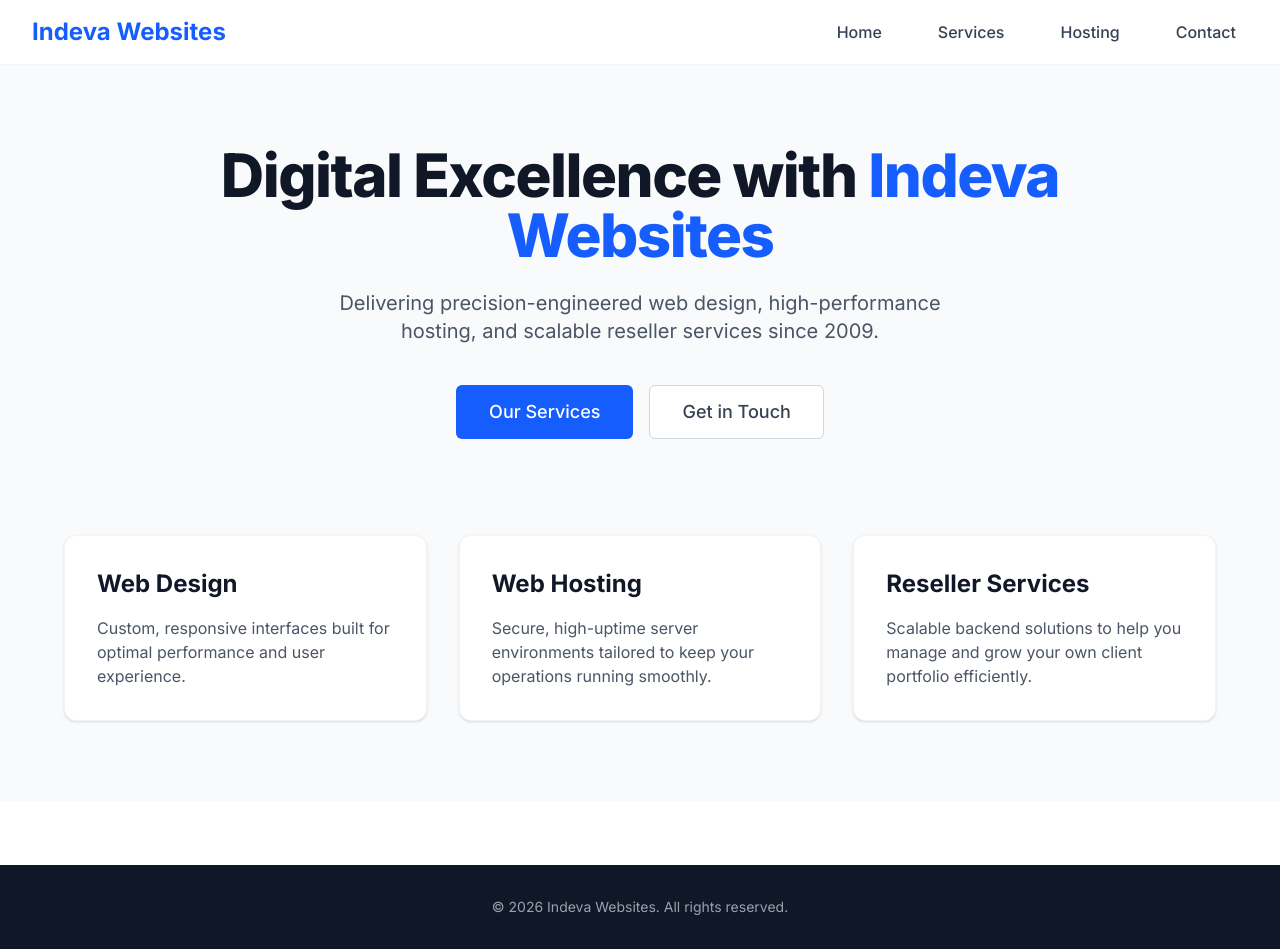
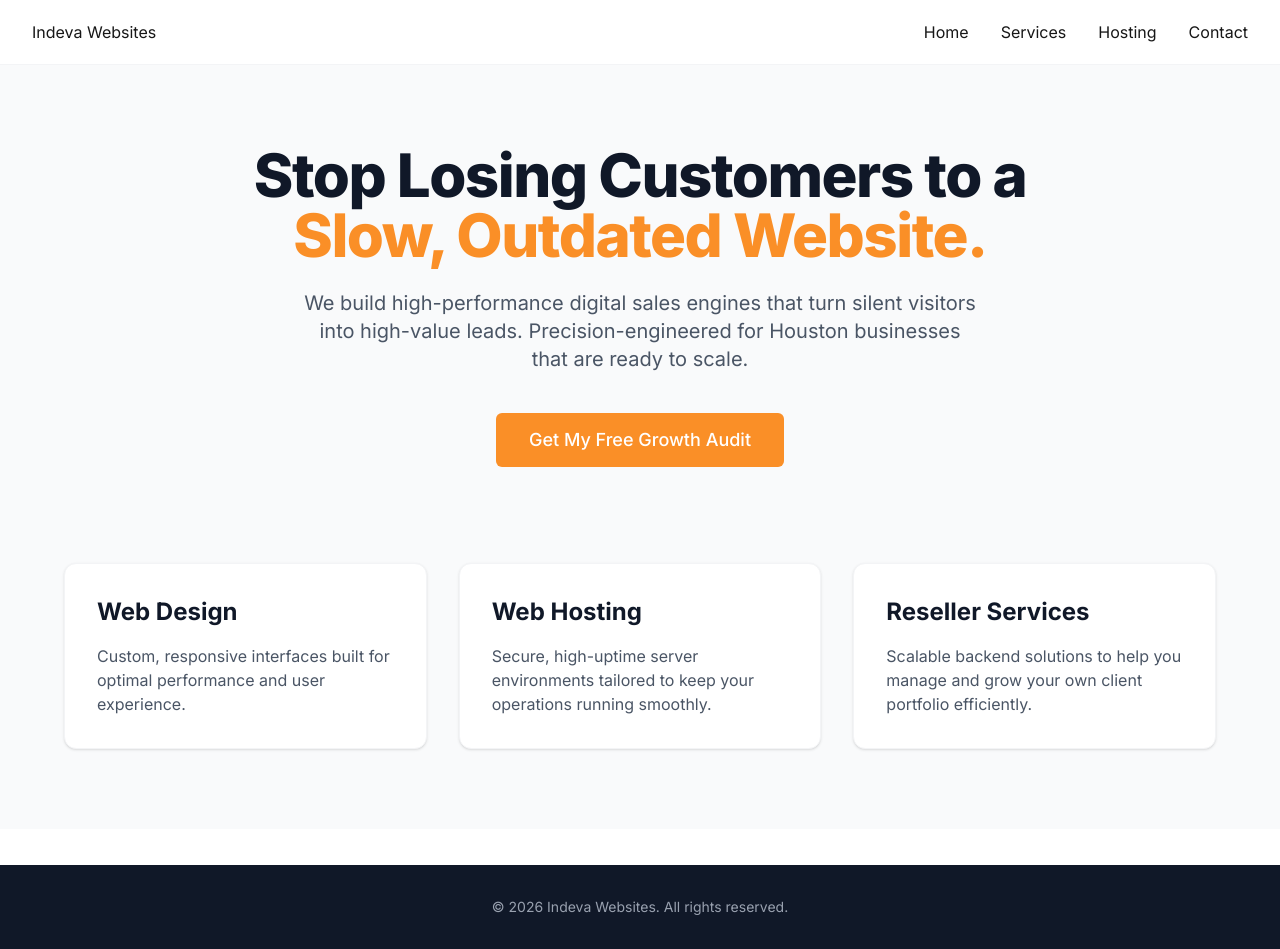
Before and after one commit to cgdiazv/indeva-websites, a Next.js app: page / in a window 1280 px wide. Built offline with nearby package versions, Linux system fonts and the light colour scheme.

Commit message:
Changed button background to Indeva orange

```diff
--- a/app/page.tsx
+++ b/app/page.tsx
@@ -3,17 +3,14 @@ export default function Home() {
     <div className="flex flex-col items-center justify-center py-20 px-4 sm:px-6 lg:px-8 bg-gray-50">
       <div className="max-w-4xl text-center">
         <h1 className="text-5xl font-extrabold text-gray-900 tracking-tight sm:text-6xl">
-          Digital Excellence with <span className="text-blue-600">Indeva Websites</span>
+          Stop Losing Customers to a <span className="text-[#FA8F27]">Slow, Outdated Website.</span>
         </h1>
         <p className="mt-6 text-xl text-gray-600 max-w-2xl mx-auto">
-          Delivering precision-engineered web design, high-performance hosting, and scalable reseller services since 2009.
+          We build high-performance digital sales engines that turn silent visitors into high-value leads. Precision-engineered for Houston businesses that are ready to scale.
         </p>
         <div className="mt-10 flex justify-center gap-4">
-          <a href="/services" className="px-8 py-3 border border-transparent text-base font-medium rounded-md text-white bg-blue-600 hover:bg-blue-700 md:text-lg">
-            Our Services
-          </a>
-          <a href="/contact" className="px-8 py-3 border border-gray-300 text-base font-medium rounded-md text-gray-700 bg-white hover:bg-gray-50 md:text-lg">
-            Get in Touch
+          <a href="/book-free-audit" className="px-8 py-3 border border-transparent text-base font-medium rounded-md text-white bg-[#FA8F27] hover:bg-orange-600 md:text-lg">
+            Get My Free Growth Audit
           </a>
         </div>
       </div>
--- a/components/Navbar.tsx
+++ b/components/Navbar.tsx
@@ -6,12 +6,12 @@ export default function Navbar() {
       <div className="max-w-7xl mx-auto px-4 sm:px-6 lg:px-8">
         <div className="flex justify-between h-16 items-center">
           <div className="flex-shrink-0">
-            <Link href="/" className="text-2xl font-bold text-blue-600">
+            <Link href="/" className="text-2xl font-bold text-[#FA8F27]">
               Indeva Websites
             </Link>
           </div>
           <div className="hidden md:flex space-x-8">
-            <Link href="/" className="text-gray-700 hover:text-blue-600 px-3 py-2 rounded-md font-medium">Home</Link>
+            <Link href="/" className="text-gray-700 hover:text-[#FA8F27] px-3 py-2 rounded-md font-medium">Home</Link>
             <Link href="/services" className="text-gray-700 hover:text-blue-600 px-3 py-2 rounded-md font-medium">Services</Link>
             <Link href="/hosting" className="text-gray-700 hover:text-blue-600 px-3 py-2 rounded-md font-medium">Hosting</Link>
             <Link href="/contact" className="text-gray-700 hover:text-blue-600 px-3 py-2 rounded-md font-medium">Contact</Link>
--- a/package.json
+++ b/package.json
@@ -9,9 +9,11 @@
     "lint": "eslint"
   },
   "dependencies": {
-    "next": "16.2.5",
+    "@stripe/stripe-js": "^9.4.0",
+    "next": "^9.3.3",
     "react": "19.2.4",
-    "react-dom": "19.2.4"
+    "react-dom": "19.2.4",
+    "stripe": "^22.1.1"
   },
   "devDependencies": {
     "@tailwindcss/postcss": "^4",
```
Also changed, not shown: 1 other file (tests, documents, lock files or other folders).
